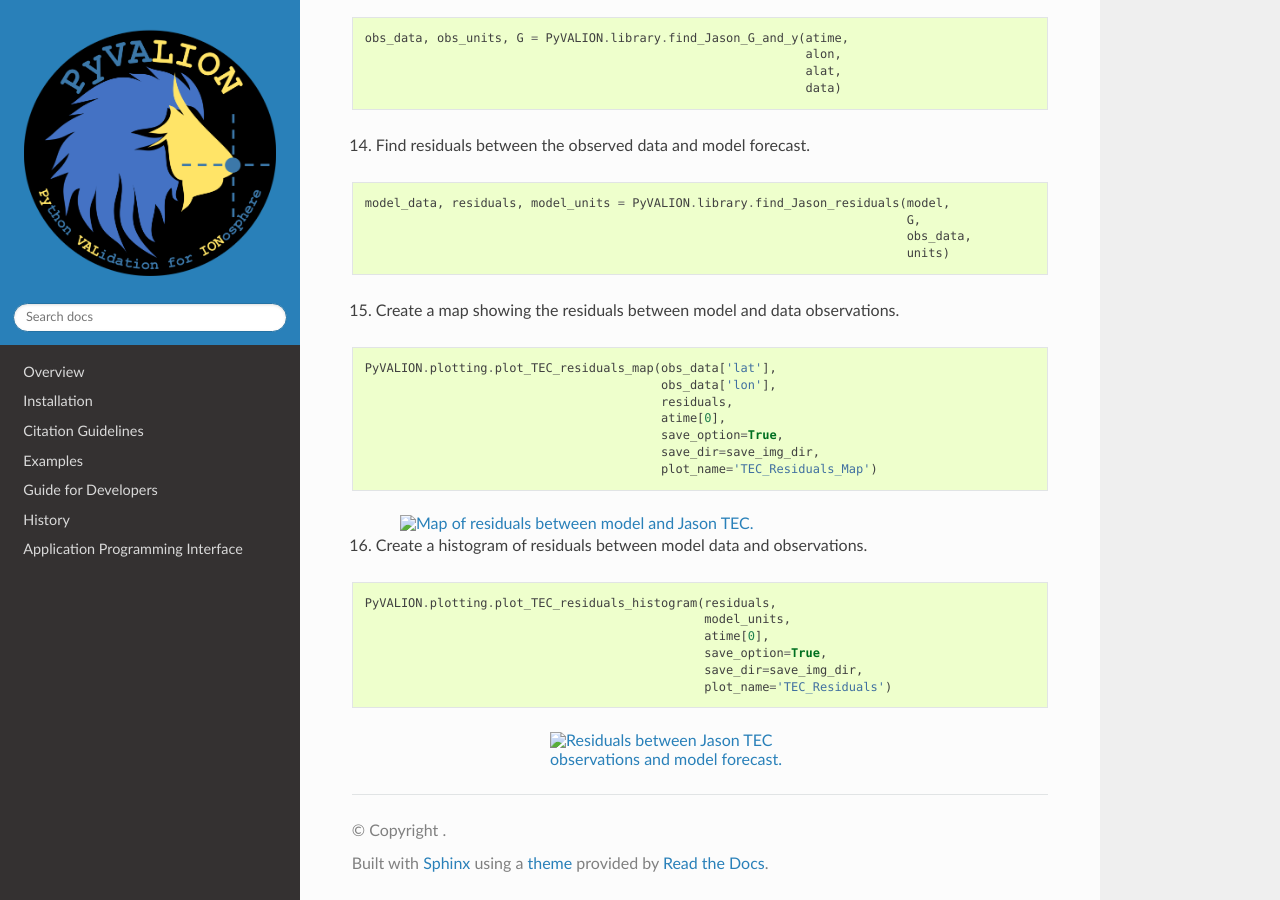
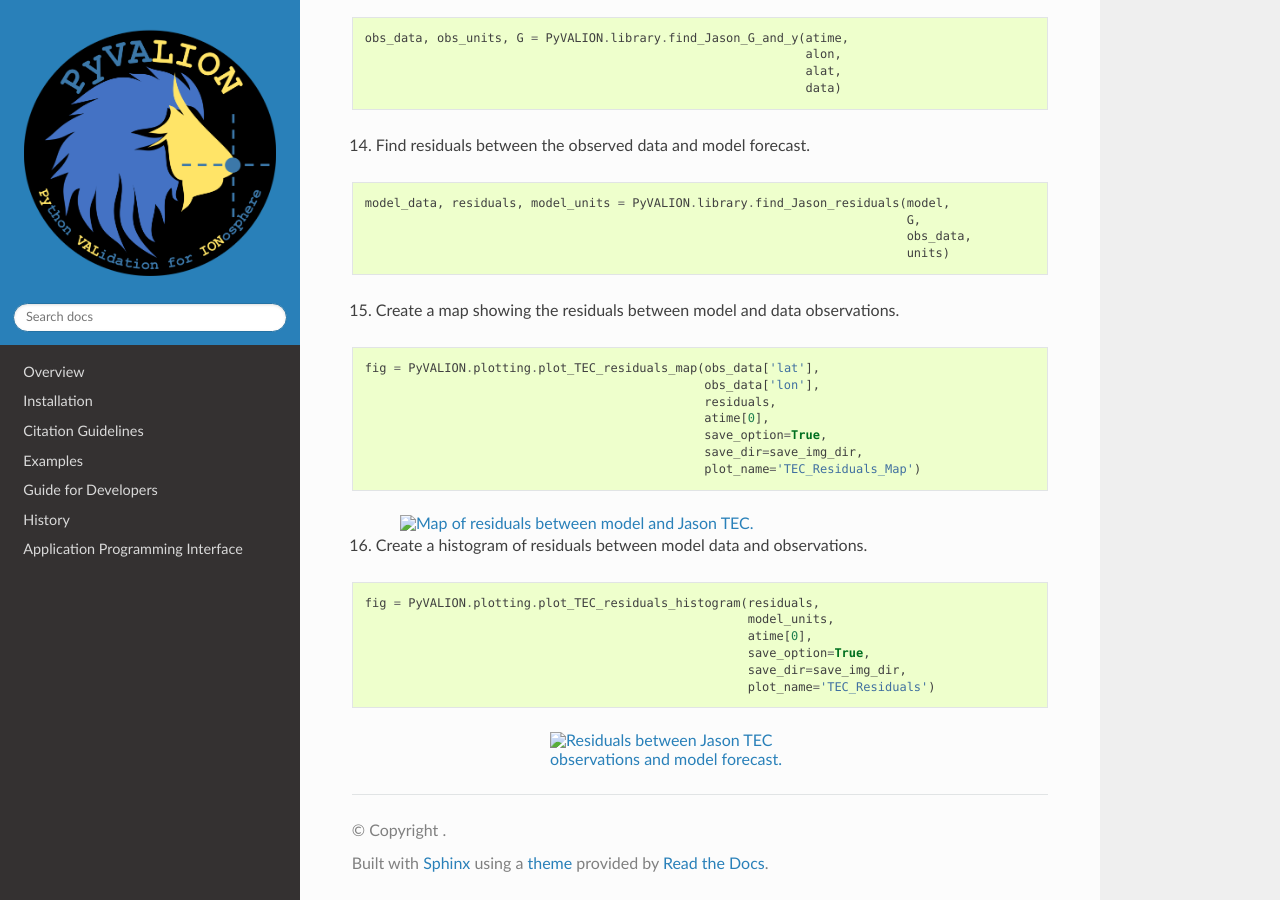
Before and after one commit to victoriyaforsythe/PyVALION, a Sphinx documentation site: the page built from docs/examples/Example_PyIRI_Jason_Validation.rst, in a window 1280 px wide and 900 px high, scrolled down 2938 px. Built offline with Sphinx 7.4.7 and the Read the Docs theme 3.1.0, drawn with Linux system fonts in a browser that asks for light colours; pages that are not in the unit, such as notebooks, are missing from menus.

Commit message:
Fixes to plotting.py and tutorials/docs.

```diff
--- a/docs/examples/Example_PyIRI_Jason_Validation.rst
+++ b/docs/examples/Example_PyIRI_Jason_Validation.rst
@@ -173,13 +173,13 @@ grid.
 
 ::
 
-    PyVALION.plotting.plot_TEC_residuals_map(obs_data['lat'],
-                                             obs_data['lon'],
-                                             residuals,
-                                             atime[0],
-                                             save_option=True,
-                                             save_dir=save_img_dir,
-                                             plot_name='TEC_Residuals_Map')
+    fig = PyVALION.plotting.plot_TEC_residuals_map(obs_data['lat'],
+                                                   obs_data['lon'],
+                                                   residuals,
+                                                   atime[0],
+                                                   save_option=True,
+                                                   save_dir=save_img_dir,
+                                                   plot_name='TEC_Residuals_Map')
 
 .. image:: /docs/figures/TEC_Residuals_Map.png
     :width: 600px
@@ -190,12 +190,12 @@ grid.
 
 ::
 
-    PyVALION.plotting.plot_TEC_residuals_histogram(residuals,
-                                                   model_units,
-                                                   atime[0],
-                                                   save_option=True,
-                                                   save_dir=save_img_dir,
-                                                   plot_name='TEC_Residuals')
+    fig = PyVALION.plotting.plot_TEC_residuals_histogram(residuals,
+                                                         model_units,
+                                                         atime[0],
+                                                         save_option=True,
+                                                         save_dir=save_img_dir,
+                                                         plot_name='TEC_Residuals')
 
 .. image:: /docs/figures/TEC_Residuals.png
     :width: 300px
--- a/docs/tutorials/Tutorial_1_Jason.py
+++ b/docs/tutorials/Tutorial_1_Jason.py
@@ -122,18 +122,18 @@ model_data, residuals, model_units = PyVALION.library.find_Jason_residuals(
     model, G, obs_data, units)
 
 # Create a map showing the residuals between model and data observations
-PyVALION.plotting.plot_TEC_residuals_map(obs_data['lat'],
-                                         obs_data['lon'],
-                                         residuals,
-                                         atime[0],
-                                         save_option=True,
-                                         save_dir=save_img_dir,
-                                         plot_name='TEC_Residuals_Map')
-
-# Create a histogram of residuals between model data and observations
-PyVALION.plotting.plot_TEC_residuals_histogram(residuals,
-                                               model_units,
+fig = PyVALION.plotting.plot_TEC_residuals_map(obs_data['lat'],
+                                               obs_data['lon'],
+                                               residuals,
                                                atime[0],
                                                save_option=True,
                                                save_dir=save_img_dir,
-                                               plot_name='TEC_Residuals')
+                                               plot_name='TEC_Residuals_Map')
+
+# Create a histogram of residuals between model data and observations
+fig = PyVALION.plotting.plot_TEC_residuals_histogram(residuals,
+                                                     model_units,
+                                                     atime[0],
+                                                     save_option=True,
+                                                     save_dir=save_img_dir,
+                                                     plot_name='TEC_Residuals')
```
Also changed, not shown: docs/tutorials/Tutorial_1_Jason.ipynb, 1 other file.
